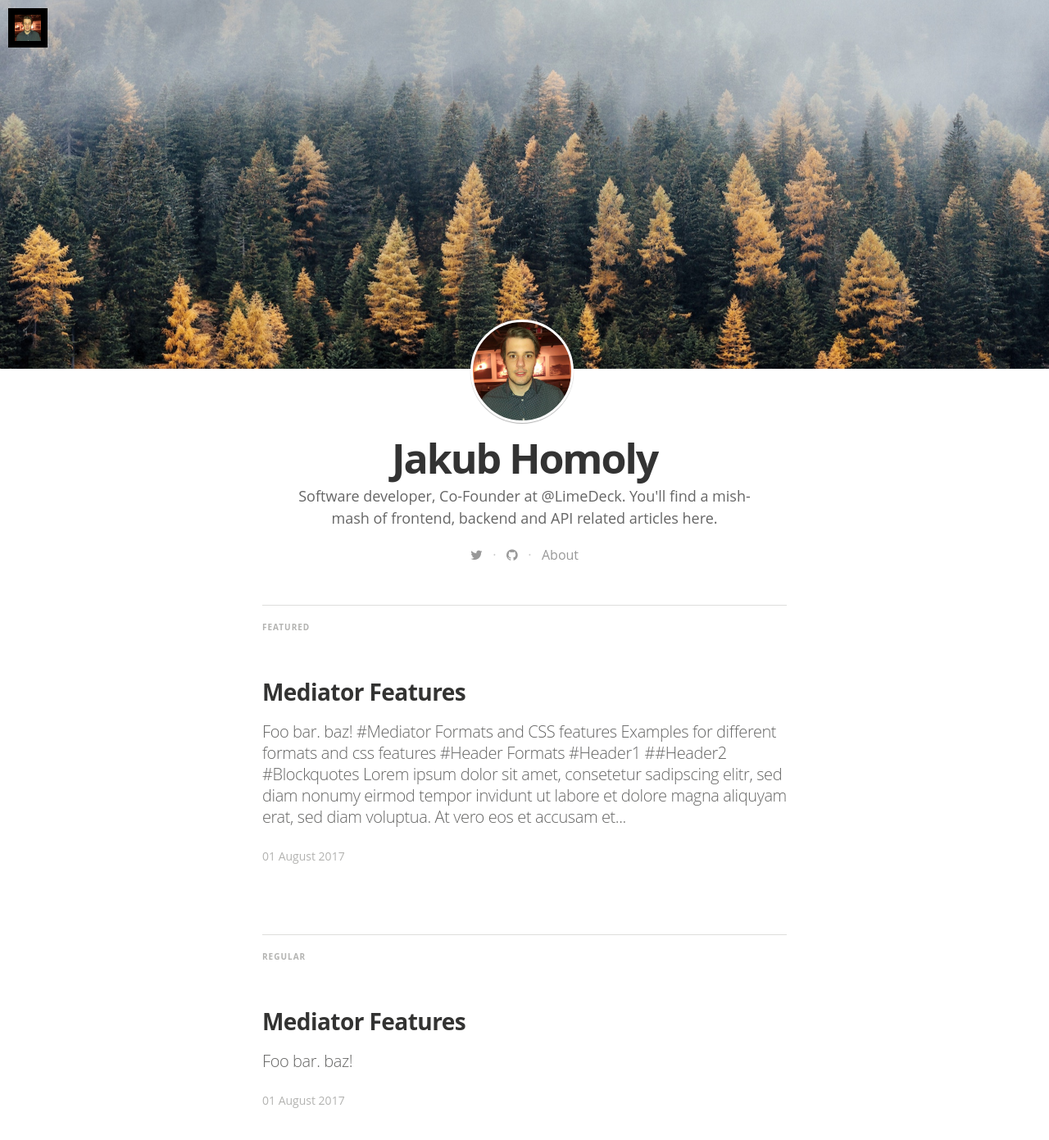
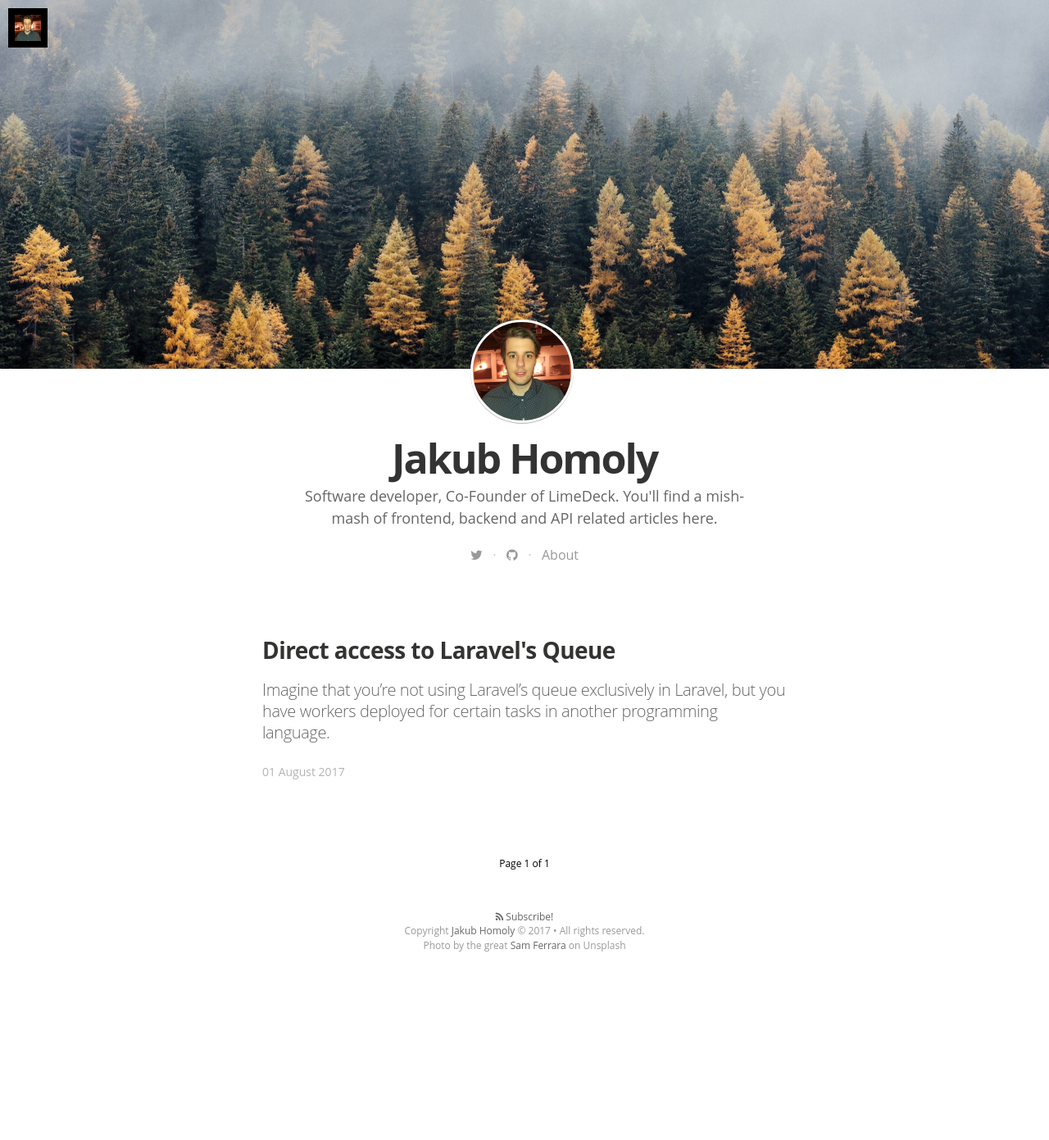
Before and after one commit to insanesvk/insanesvk.github.io, a Jekyll site: the page built from index.html, in a window 1280 px wide and 1400 px high. Shown: the top 1391 px of the window at 82% size. Built offline with Jekyll 4.4.1, drawn with Linux system fonts in a browser that asks for light colours; nearby versions of some CDN libraries; some web fonts are replaced; the list of posts is cut into pages by our own code.

Commit message:
Added an article, added disqus

```diff
--- a/_config.yml
+++ b/_config.yml
@@ -6,7 +6,7 @@ gems:
 # Site settings
 title: "Jakub Homoly"
 description: > # this means to ignore newlines until "email:"
-   Software developer, Co-Founder at @LimeDeck. You'll find a mish-mash of frontend, backend and API related articles here.
+   Software developer, Co-Founder of LimeDeck. You'll find a mish-mash of frontend, backend and API related articles here.
 
 email: jakubhomoly@gmail.com
 #blog logo
@@ -29,7 +29,7 @@ baseurl: ""
 twitter_handle: '@insane141'
 
 #fill in disqus shortname to use disqus
-#disqus: disqus-shortname
+disqus: blog-homoly-me
 
 #google_analytics: UA-XXXXX-X
 
--- a/_posts/2014-11-30-mediator_features.markdown
+++ /dev/null
@@ -1,40 +0,0 @@
----
-layout: post
-title:  "Mediator Features"
-date:   2017-08-01 09:12:25
-categories: mediator feature
-tags: [featured, lel, kappa]
----
-Foo bar. baz!
-
-#Mediator Formats and CSS features
-
-Examples for different formats and css features
-
-#Header Formats
-#Header1
-##Header2
-
-#Blockquotes
->Lorem ipsum dolor sit amet, consetetur sadipscing elitr, sed diam nonumy eirmod tempor invidunt ut labore et dolore magna aliquyam erat, sed diam voluptua. At vero eos et accusam et justo duo dolores et ea rebum. Stet clita kasd gubergren, no sea takimata sanctus
-
-#Lists
-##orderd lists
-1. one
-2. two
-3. three
-
-##unorderd lists
-- Apple
-- Banana
-- Plum
-
-#Links
-This is an [example link](http://example.com/ "With a Title").
-
-#Combinations
->Lorem ipsum dolor sit amet, consetetur sadipscing elitr, sed diam nonumy eirmod tempor invidunt ut labore et dolore magna aliquyam erat, sed diam voluptua. At vero eos et accusam et justo duo dolores et ea rebum. Stet clita kasd gubergren, no sea takimata sanctus
->
-> - Apple
-> - Banana
-> - Plum
--- /dev/null
+++ b/_posts/2017-08-01-laravel-queue-direct-access.markdown
@@ -0,0 +1,70 @@
+---
+layout: post
+title:  "Direct access to Laravel's Queue"
+date:   2017-08-01 09:12:25
+categories: feature
+tags: laravel queue
+---
+Imagine that you're not using Laravel's queue exclusively in Laravel, but you have workers deployed for certain tasks in another programming language.
+
+We have specific workers written in Node.js, that listen on a queue, and handle tasks. We also have a queue worker in Laravel handling Pusher events, and other miscellaneous stuff.
+
+## The problem
+
+The actual issue is the Job class. If you dispatch your jobs like this:
+
+{% highlight php startinline=true %}
+$job = (new ExampleJob([
+    'foo' => 'bar'
+]))->onQueue('nodeQ');
+
+$this->dispatch($job);
+{% endhighlight %}
+
+... your queue will fill up with **php serialized** stuff (information about the invoking Job class, etc.), which you're most likely just going to use for Laravel anyway:
+
+{% highlight json %}
+{
+    "job":"Illuminate\\\\Queue\\\\CallQueuedHandler@call",
+    "data":{
+        "command":"O:29:\\"Acme\\Jobs\\ExampleJob\\":4:{s:11:\\"foo\\";s:7:\\bar\\";s:5:\\"queue\\";N;s:5:\\"delay\\";N;s:6:\\"\\u0000*\\u0000job\\";N;}"
+    }
+}
+{% endhighlight %}
+
+But having another worker-set in a different language entirely, you're posed with another issue - you'll have to **deserialize** PHP's strings and/or objects. And that's not fun, nor is it practical.
+
+## The solution
+
+The solution is actually quite easy, we ended up using `QueueManager` and the `push()` method. This is how the `push` method [looks](https://laravel.com/api/5.4/Illuminate/Contracts/Queue/Queue.html#method_push) (at the point of Laravel 5.4):
+
+{% highlight php startinline=true %}
+mixed push(string $job, mixed $data = '', string $queue = null)
+{% endhighlight %}
+
+For the sake of the example, we will supply all the arguments, since we're using a dedicated queue for Node anyway. We **don't need a true Job** for this approach, so we're supplying it with a string name to identify it later if needed.
+
+{% highlight php startinline=true %}
+public function store(QueueManager $queue)
+{
+    $queue->push('exampleThing', [
+        'foo' => 'bar'
+    ], 'nodeQ');
+}
+{% endhighlight %}
+
+And that's pretty much it! You'll be left with a lovely, non-serialized JSON which can be processed e.g. in Node.js with ease:
+
+{% highlight json %}
+{
+  "displayName":"exampleThing",
+  "job":"exampleThing",
+  "maxTries":null,
+  "timeout":null,
+  "data":{"foo":"bar"}
+}
+{% endhighlight %}
+
+I hope this article was useful. If you have any questions or comments, please post them down below. Thanks!
+
+Thanks [HR](https://twitter.com/hrenael) for your peer-review!
```
